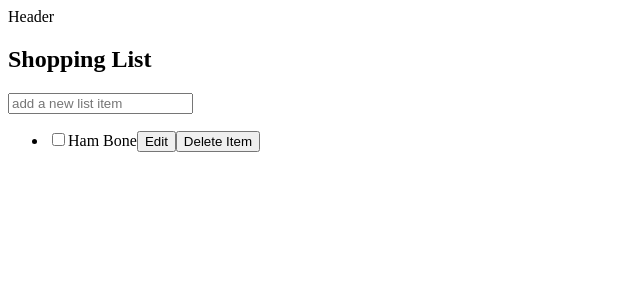
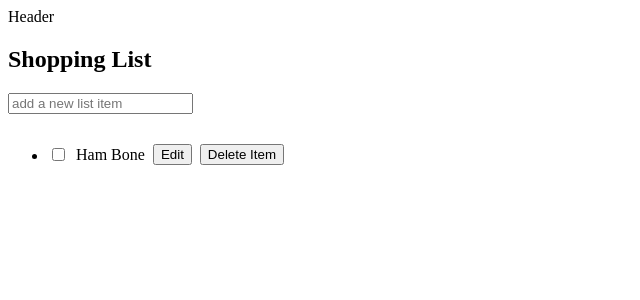
Before and after one commit to Cliffmax85/shopping-list-reducer, a React app: page / in a window 1280 px wide. Shown: the top 300 px of the page, without its empty margins (0-640 px from the left). Built offline with nearby package versions, Linux system fonts and the light colour scheme.

Commit message:
got strikethrough

```diff
--- a/src/components/Item.jsx
+++ b/src/components/Item.jsx
@@ -8,24 +8,48 @@ export default function Item({ item, onUpdate, onDelete }) {
     if (isEditing) {
         content = (
             <form onSubmit={(event) => { event.preventDefault(); setIsEditing(false); }} >
-                <input aria-label='edit input' value={item.text} onChange={(e) => onUpdate({ ...item, text: e.target.value })}></input>
-                <button aria-label='save edits'>Save</button>
+                <input
+                aria-label='edit input'
+                value={item.text}
+                onChange={(e) => onUpdate({ ...item, text: e.target.value })}></input>
+                <button aria-label='save edits'>
+                    Save
+                </button>
             </form>
         )
     } else {
         content = (
-            <button aria-label={`edit button`} type='button' onClick={() => setIsEditing(true)} >Edit</button>
+            <>
+            <p style={{ textDecoration: item.done ? 'line-through' : null }}>
+                {item.text}
+            </p>
+            <button
+                aria-label={`edit button`}
+                type='button'
+                onClick={() => setIsEditing(true)}>
+                    Edit
+                </button>
+            </>
         )
     }
 
   return (
     <>
-        <input type='checkbox' checked={item.done} onChange={(e) => {
-            onUpdate({ ...item, done: e.target.checked });
+    <div style={{ display: 'flex', alignItems: 'center', gap: '0.5rem' }}>
+        <input
+        type='checkbox'
+        checked={item.done}
+        onChange={(e) => {
+        onUpdate({ ...item, done: e.target.checked });
         }} />
-        {item.text}
         {content}
-        <button aria-label={`delete button`} type='button' onClick={() => onDelete(item.id)} >Delete Item</button>
+        <button
+        aria-label={`delete button`}
+        type='button'
+        onClick={() => onDelete(item.id)} >
+            Delete Item
+        </button>
+    </div>
     </>
 )
 }
```
